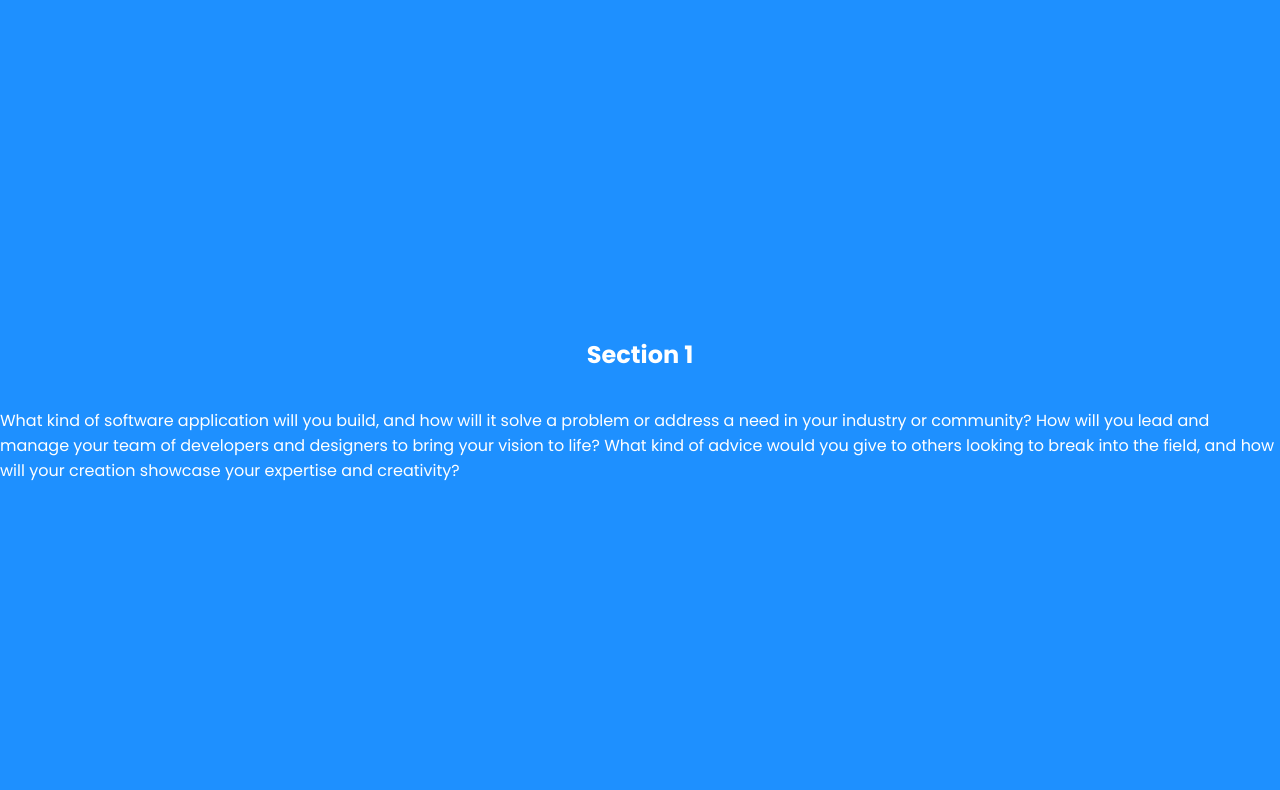
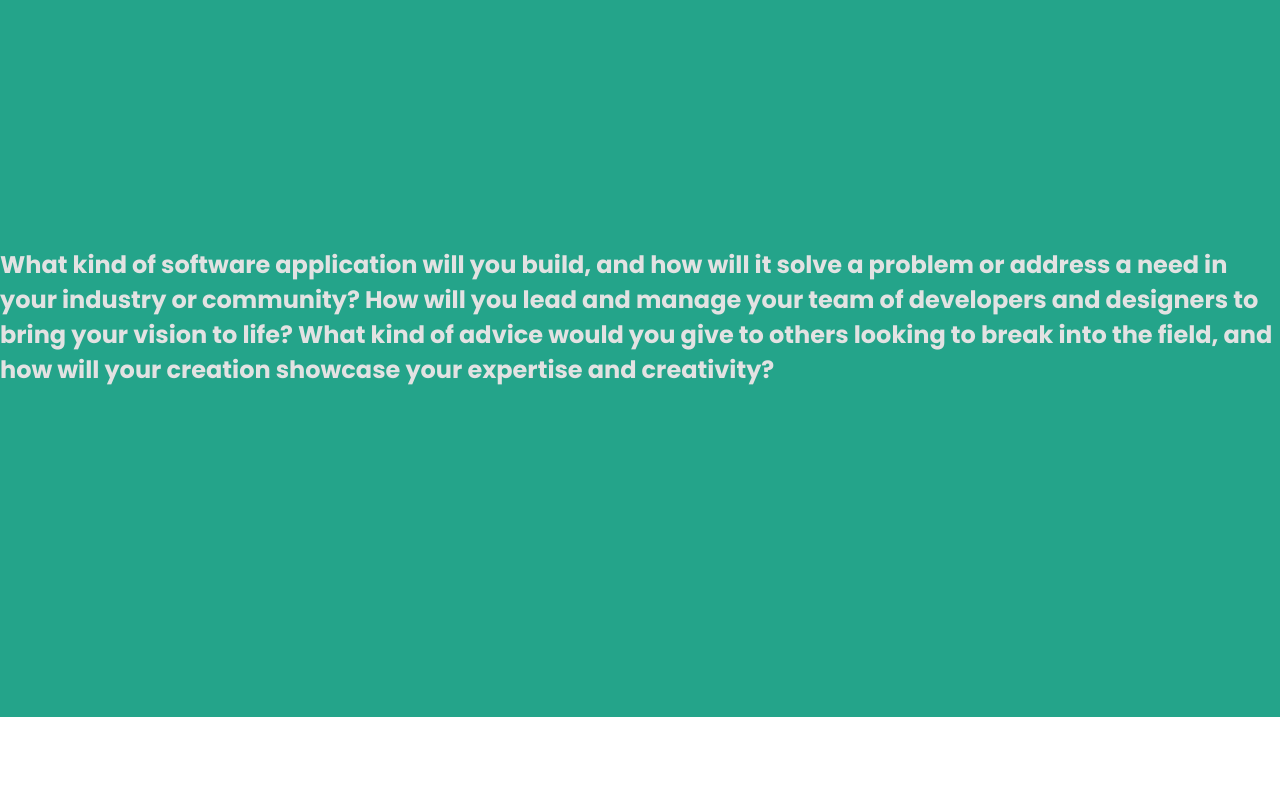
Before and after one commit to lmenale/lmenale.github.io, a plain HTML site: page index.html in a window 1280 px wide. Shown: the part 83-873 px from the top of the page. After the commit the page ends 800 px from the top, so only its background shows below. Drawn offline with Linux system fonts and the light colour scheme.

Commit message:
simplified to html and css

```diff
--- a/app.js
+++ /dev/null
@@ -1,13 +0,0 @@
-const observer = new IntersectionObserver((entries) => {
-    entries.forEach((entry) => {
-        console.log(entry);
-        if (entry.isIntersecting) {
-            entry.target.classList.add('show');
-        } else {
-            entry.target.classList.remove('show');
-        }
-    });
-});
-
-const hiddenElements = document.querySelectorAll('.hidden');
-hiddenElements.forEach((element) => observer.observe(element));
--- a/index.html
+++ b/index.html
@@ -7,22 +7,18 @@
     <title>Menale</title>
 
     <link rel="stylesheet" href="style.css">
-    <script defer src="app.js"></script>
 </head>
 <body>
-    <h1>Benvenuto, Welcome, Wilkommen</h1>
-
-    <section class="hidden">
-        <h1>Section 1</h1>
-        <p>What kind of software application will you build, and how will it solve a problem or address a need in your industry or community? How will you lead and manage your team of developers and designers to bring your vision to life? What kind of advice would you give to others looking to break into the field, and how will your creation showcase your expertise and creativity?</p>
-    </section>
-    <section class="hidden">
-        <h1>Section 2</h1>
-        <p>What kind of artwork or writing would you create that reflects the joys and challenges of parenting? How would you convey the importance of friendship and connection in your life? How can you use your creativity to express empathy and compassion for those around you? Use your imagination and create something that captures the essence of your role as a loving father, supportive friend, and kind-hearted empath.</p>
-    </section>
-    <section class="hidden">
-        <h1>Section 3</h1>
-        <p>What kind of artwork or writing would you create that reflects the beauty and tranquility of the ocean, and how it makes you feel? How would you showcase your love of sports and the ways it has enriched your life? How can you use your creativity to bring your favorite recipes to life and share your love of cooking with others? Use your imagination and create something that captures the essence of your adventurous spirit, active lifestyle, and culinary expertise.</p>
-    </section>
+    <div class="container">
+        <section class="one">
+            <h1>What kind of software application will you build, and how will it solve a problem or address a need in your industry or community? How will you lead and manage your team of developers and designers to bring your vision to life? What kind of advice would you give to others looking to break into the field, and how will your creation showcase your expertise and creativity?</h1>
+        </section>
+        <section class="two">
+            <h1>What kind of artwork or writing would you create that reflects the joys and challenges of parenting? How would you convey the importance of friendship and connection in your life? How can you use your creativity to express empathy and compassion for those around you? Use your imagination and create something that captures the essence of your role as a loving father, supportive friend, and kind-hearted empath.</h1>
+        </section>
+        <section class="three">
+            <h1>What kind of artwork or writing would you create that reflects the beauty and tranquility of the ocean, and how it makes you feel? How would you showcase your love of sports and the ways it has enriched your life? How can you use your creativity to bring your favorite recipes to life and share your love of cooking with others? Use your imagination and create something that captures the essence of your adventurous spirit, active lifestyle, and culinary expertise.</h1>
+        </section>
+    </div>
 </body>
 </html>
--- a/style.css
+++ b/style.css
@@ -1,27 +1,36 @@
 @import url('https://fonts.googleapis.com/css?family=Poppins:wght@200;400;700&display=swap');
-body {
-    background-color: dodgerblue;
-    color: #fff;
+* {
+    margin: 0;
+    padding: 0;
+    box-sizing: border-box;
     font-family: 'Poppins', sans-serif;
-    padding: 0;
-    margin: 0;
+}
+.container {
+    scroll-snap-type: y mandatory;
+    overflow-y: scroll;
+    height: 100vh;
 }
 
 section {
+    height: 100vh;
     display: grid;
-    place-items: center;
-    align-content: center;
-    min-height: 100vh;
+    justify-content: center;
+    align-items: center;
+    scroll-snap-align: start;
 }
 
-.hidden {
-    opacity: 0;
-    filter: blur(5px);
-    transform: translateX(-100%);
-    transition: all 1s;
+h1 {
+    color: rgb(226, 226, 226);
 }
-.show {
-    opacity: 1;
-    filter: blur(0);
-    transform: translateX(0);
+
+.one {
+    background-color: rgb(36, 164, 138);
 }
+
+.two {
+    background-color: rgb(211, 79, 79);
+}
+
+.three {
+    background-color: rgb(67, 91, 175);
+}
```
